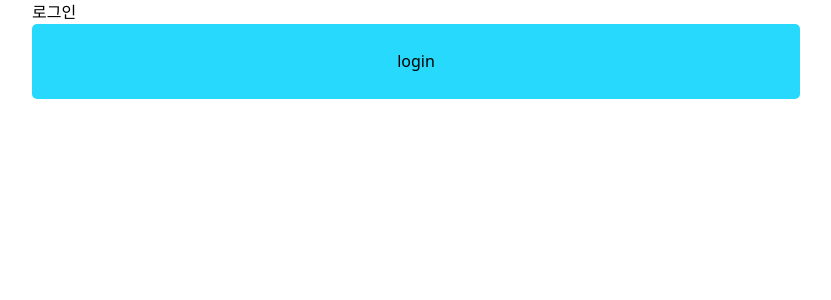
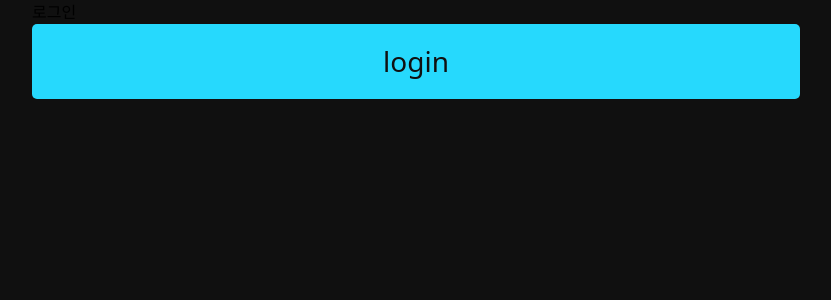
Before and after one commit to choi-sus/next-ai-chat, a Next.js app: page / in a window 1280 px wide. Shown: the top 300 px of the page, without its empty margins (224-1055 px from the left). Built offline with nearby package versions, Linux system fonts and the light colour scheme.

Commit message:
[Design] : button style 조정 - 최소단위 컴포넌트 ElButton style 조정함

```diff
--- a/src/app/layout.tsx
+++ b/src/app/layout.tsx
@@ -12,7 +12,7 @@ export default function RootLayout({
 }) {
   return (
     <html lang="en">
-      <body>{children}</body>
+      <body className="bg-bgDefault">{children}</body>
     </html>
   );
 }
--- a/src/components/ElButon.tsx
+++ b/src/components/ElButon.tsx
@@ -4,7 +4,7 @@ interface ElButtonProps extends React.ButtonHTMLAttributes<HTMLButtonElement> {
 
 const ElButton = ({ children }: ElButtonProps) => {
   return (
-    <button className="w-full rounded-5 bg-primary text-16 leading-75">
+    <button className="w-full rounded-5 bg-primary text-28 leading-75 text-bgDefault">
       {children}
     </button>
   );
--- a/src/components/ElInput.tsx
+++ b/src/components/ElInput.tsx
@@ -0,0 +1,10 @@
+const ElInput = () => {
+  return (
+    <>
+      <label></label>
+      <input></input>
+    </>
+  );
+};
+
+export default ElInput;
```
